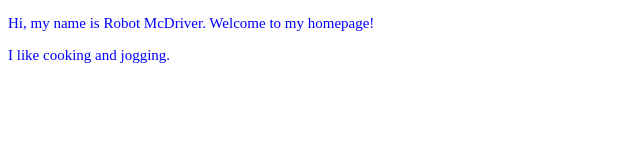
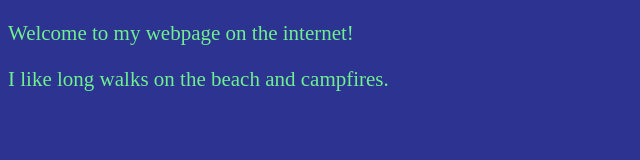
Before and after one commit to zorawar87/csc-wksp-git, a plain HTML site: page index.html in a window 1280 px wide. Shown: the whole page, without its empty margins (0-640 px from the left). Drawn offline with Linux system fonts and the light colour scheme.

Commit message:
Initial commit

```diff
--- a/index.html
+++ b/index.html
@@ -1,24 +1,28 @@
 <!DOCTYPE HTML>
 <html>
   <head>
-    <title>Robot McDriver's Homepage!</title>
+    <title>Eugene Miller's Homepage!</title>
 
     <style>
       p {
-        color: blue;
-        font-size: 15px;
+        color: #6eef90;
+        font-size: 21px;
       }
     </style>
   </head>
 
   <body>
     <p>
-      Hi, my name is Robot McDriver. Welcome to my homepage!
+      Welcome to my webpage on the internet!
     </p>
 
     <p>
-      I like cooking and jogging.
+      I like long walks on the beach and campfires.
     </p>
-
+  <style>
+body{
+  background-color: #2d3391
+}
+  </style>
   </body>
 </html>
```
